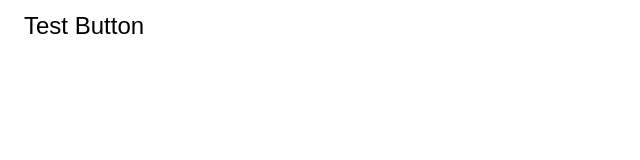
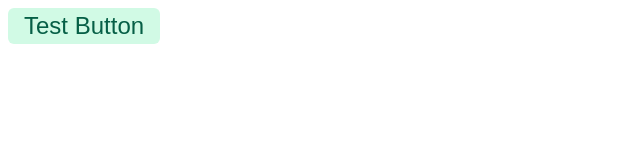
Before and after one commit to amy-byrum/tokens, a plain HTML site: page index.html in a window 1280 px wide. Shown: the whole page, without its empty margins (0-640 px from the left). Drawn offline with Linux system fonts and the light colour scheme.

Commit message:
changed variables in use on button

```diff
--- a/index.html
+++ b/index.html
@@ -5,8 +5,8 @@
     <body>
         <style>
             button {
-                background-color: var(--global-success-text);
-                color: var(--global-white);
+                background-color: var(--global-success-button-background);
+                color: var(--global-success-button-text-default);
                 font-size: 1.5em;
                 border: none;
                 border-radius: 6px;
```
